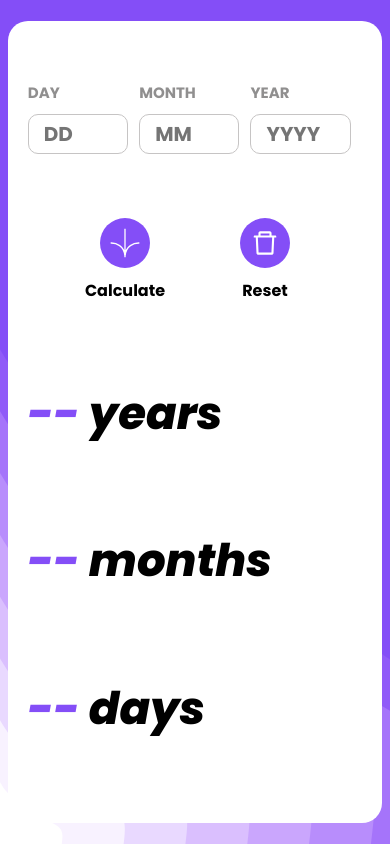
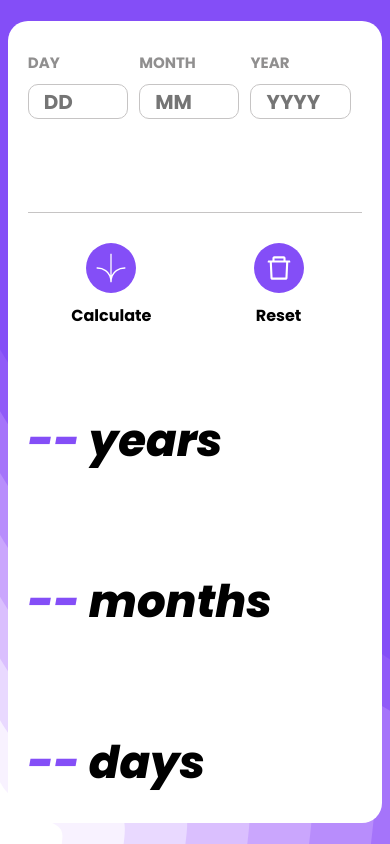
Before and after one commit to milyazkamil/Age-Calculator, a plain HTML site: page index.html in a window 390 px wide. Drawn offline with Linux system fonts and the light colour scheme.

Commit message:
Added media queries for small screen sizes

```diff
--- a/css/style.css
+++ b/css/style.css
@@ -36,8 +36,8 @@ body {
 #main {
   max-width: 800px;
   max-height: 700px;
-  width: 80%;
-  height: 65%;
+  width: 90%;
+  height: 90%;
   padding: 50px;
   border-radius: 20px;
   background-color: var(--white);
@@ -126,7 +126,6 @@ body {
   width: 70px;
   height: 70px;
   cursor: pointer;
-  /* margin-right: 5px; */
   margin-bottom: 10px;
   background-color: var(--primary-color);
 }
@@ -165,6 +164,7 @@ body {
 
   #main > #header {
     height: 15%;
+    margin-bottom: 20px;
   }
 
   #main > #header > div {
@@ -189,6 +189,7 @@ body {
 
   #main > #body > div {
     display: flex;
+    width: 25%;
   }
 
   #main > #body > div > .center {
@@ -221,16 +222,26 @@ body {
   }
 
   #main > #header > div > input {
-    height: 40px;
+    height: 35px;
   }
 
   #main > #body {
     flex-direction: column;
   }
 
+  #main > #body > #line {
+    display: none;
+  }
+
   #main > #body > div {
     width: 100%;
     max-height: 150px;
+  }
+
+  #main > #body > div > .center {
+    padding-top: 30px;
+    width: 100%;
+    border-top: 1px solid var(--light-gray);
   }
 
   #main > #body > div > .center > #arrow-icon,
@@ -246,7 +257,13 @@ body {
 
 @media all and (max-width: 450px) {
   #main {
+    min-height: 95vh;
+    padding: 30px 20px;
     width: 96%;
+  }
+
+  #main > #header {
+    margin-bottom: 30px;
   }
 
   #main > #header > div > input {
@@ -257,16 +274,24 @@ body {
     margin-bottom: 20px;
   }
 
-  #main > #body > #line {
-    margin-bottom: 10px;
+  #main > #body > div > .center {
+    margin-bottom: 70px;
   }
 
-  #main > #body > div > .center {
-    margin-bottom: 70px;
+  #main > #footer {
+    display: flex;
+    flex-direction: column;
+    height: 65%;
   }
 
   #main > #footer > p {
     font-size: 45px;
   }
 }
+
+@media all and (max-width: 370px) {
+  #main > #footer > p {
+    font-size: 40px;
+  }
+}
 /* END Responsive Section */
```
